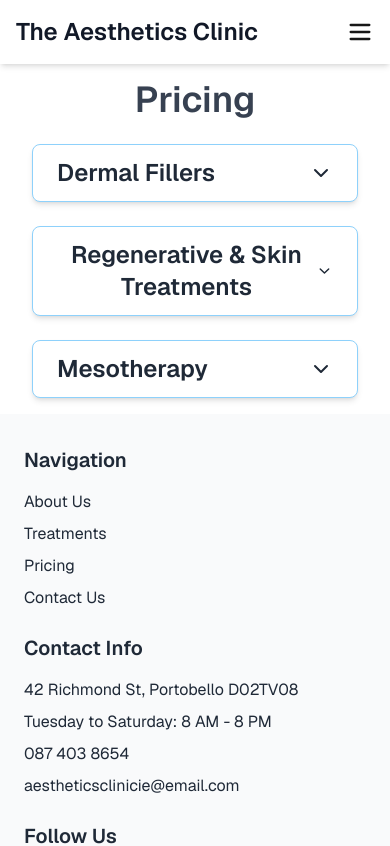
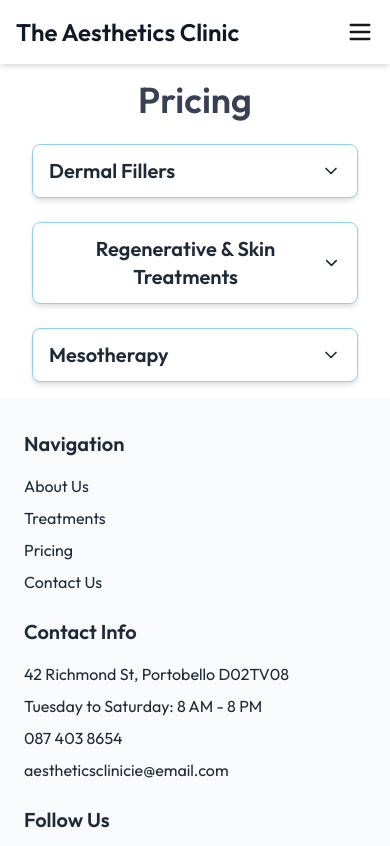
Before and after one commit to Rique-Borges/aestheticsclinic, a Next.js app: page /pricing in a window 390 px wide. Shown: the top 846 px of the page. Built offline with nearby package versions, Linux system fonts and the light colour scheme.

Commit message:
mudanças mínimas, fonte, e preparação para deploy

```diff
--- a/next.config.mjs
+++ b/next.config.mjs
@@ -1,4 +1,7 @@
 /** @type {import('next').NextConfig} */
-const nextConfig = {};
+const nextConfig = {
+    output: 'export',
+    trailingSlash: true,
+  };
 
-export default nextConfig;
+  export default nextConfig;
--- a/package.json
+++ b/package.json
@@ -6,7 +6,8 @@
     "dev": "next dev",
     "build": "next build",
     "start": "next start",
-    "lint": "next lint"
+    "lint": "next lint",
+    "export": "next build && next export"
   },
   "dependencies": {
     "framer-motion": "^12.4.2",
--- a/src/app/components/calltoaction.js
+++ b/src/app/components/calltoaction.js
@@ -1,7 +1,7 @@
 import Link from "next/link";
 const CTA = () => {
   return (
-    <section className="py-0 px-10 flex flex-col md:flex-row items-center justify-center gap-0 md:mx-24 md:ml-48">
+    <section className="py-0 px-10 flex flex-col md:flex-row items-center justify-center gap-0 md:mx-24 md:ml-48 md:mt-8">
       {/* Left Image */}
       <div className="w-full md:w-1/2 md:mx-24 mb-6 md:mb-0">
         <img
--- a/src/app/globals.css
+++ b/src/app/globals.css
@@ -1,10 +1,13 @@
 @tailwind base;
 @tailwind components;
 @tailwind utilities;
+@import url('https://fonts.googleapis.com/css2?family=Quicksand:wght@300;400;500;600;700&display=swap');
+
 
 :root {
   --background: #ffffff;
   --foreground: #171717;
+  --font-family: 'Quicksand', sans-serif;
 }
 
 @media (prefers-color-scheme: dark) {
@@ -17,10 +20,9 @@
 html {
   scroll-behavior: smooth;
 }
-
 body {
   color: var(--foreground);
   background: var(--background);
-  font-family: 'Geist', sans-serif;
+  font-family: var(--font-family);
   overflow-y: scroll;
 }
--- a/src/app/layout.js
+++ b/src/app/layout.js
@@ -1,9 +1,9 @@
 import './globals.css';
-import { Geist } from 'next/font/google'; // Import only Geist Serif font
+import { Outfit } from 'next/font/google'; // Import only Geist Serif font
 import Header from './components/header'; // Import Header component
 import Footer from './components/footer'; // Import Footer component
 
-const geist = Geist({
+const geist = Outfit({
   weight: ['400', '600'],
   subsets: ['latin'],
 });
--- a/src/app/pricing/components/pricingcategory.js
+++ b/src/app/pricing/components/pricingcategory.js
@@ -36,14 +36,23 @@ const PricingCategory = ({ category, items, selectedTreatmentId, selectedCategor
     <div>
       <button
         onClick={toggleCategory}
-        className="flex justify-between items-center w-full text-2xl font-semibold text-gray-800
-                   py-3 px-6 rounded-lg border border-[#8ED1FB] bg-white transition-all duration-500 ease-in-out
-                   shadow-md hover:bg-[#8ED1FB] hover:text-white hover:shadow-lg active:bg-[#8ED1FB] active:text-white active:scale-95 active:shadow-none"
+        className="flex justify-between items-center w-full text-xl md:text-2xl font-semibold text-gray-800
+                   py-3 px-4 md:px-6 rounded-lg border border-[#8ED1FB] bg-white transition-all duration-500 ease-in-out
+                   shadow-md hover:bg-[#8ED1FB] hover:text-white hover:shadow-lg active:bg-[#8ED1FB] active:text-white
+                   active:scale-95 active:shadow-none"
       >
         {category}
-        <ChevronDown className={`w-6 h-6 transition-transform duration-300 ${isExpanded ? 'rotate-180' : 'rotate-0'}`} />
+        <ChevronDown
+          className={`w-5 h-5 md:w-6 md:h-6 transition-transform duration-300 ${
+            isExpanded ? 'rotate-180' : 'rotate-0'
+          }`}
+        />
       </button>
-      <ul className={`space-y-2 pl-4 border-l-4 border-[#8ED1FB] transition-all duration-[1200ms] ease-in-out overflow-hidden ${isExpanded ? 'max-h-screen' : 'max-h-0'}`}>
+      <ul
+        className={`space-y-2 pl-4 border-l-4 border-[#8ED1FB] transition-all duration-[1200ms] ease-in-out overflow-hidden ${
+          isExpanded ? 'max-h-screen' : 'max-h-0'
+        }`}
+      >
         {items.map(item => (
           <PricingItem
             key={item.id}
--- a/src/app/pricing/page.js
+++ b/src/app/pricing/page.js
@@ -1,4 +1,6 @@
 'use client';
+
+import { Suspense } from 'react';
 import { useSearchParams } from 'next/navigation';
 import PricingCategory from './components/pricingcategory';
 
@@ -33,6 +35,14 @@ const pricingData = [
 ];
 
 const Page = () => {
+  return (
+    <Suspense fallback={<p>Loading...</p>}>
+      <PricingPageContent />
+    </Suspense>
+  );
+};
+
+const PricingPageContent = () => {
   const searchParams = useSearchParams();
   const selectedTreatmentStr = searchParams.get('selected');
   const selectedTreatmentId = selectedTreatmentStr ? parseInt(selectedTreatmentStr, 10) : null;
```
